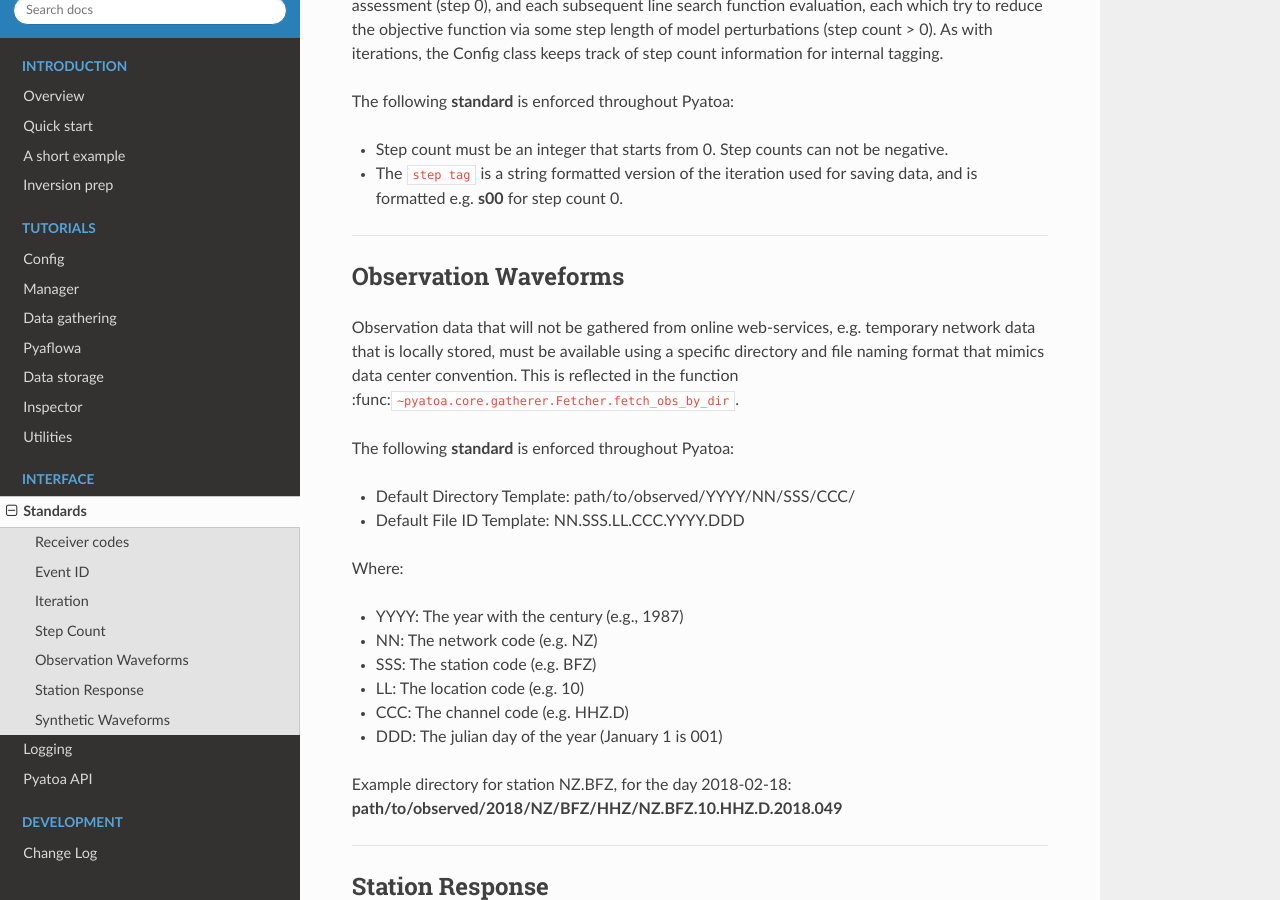
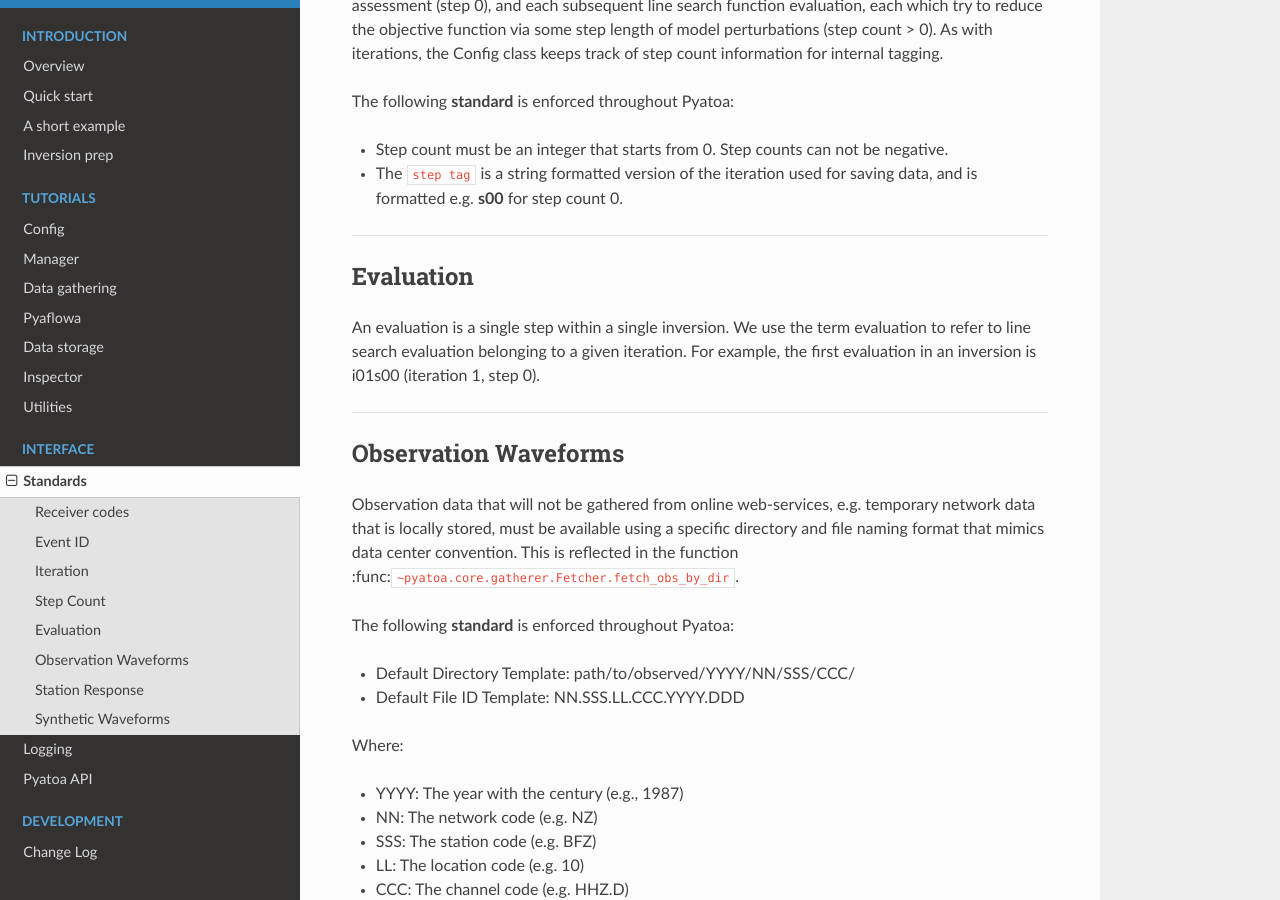
Before and after one commit to adjtomo/pyatoa, a Sphinx documentation site: the page built from pyatoa/docs/standards.rst, in a window 1280 px wide and 900 px high, scrolled down 2150 px. Built offline with Sphinx 7.4.7 and the Read the Docs theme 2.0.0, drawn with Linux system fonts in a browser that asks for light colours; pages that are not in the unit, such as notebooks, are missing from menus.

Commit message:
added the term evaluation to standards

```diff
--- a/pyatoa/docs/standards.rst
+++ b/pyatoa/docs/standards.rst
@@ -130,6 +130,16 @@ The following **standard** is enforced throughout Pyatoa:
 
 --------------
 
+Evaluation
+----------
+
+An evaluation is a single step within a single inversion. We use the term
+evaluation to refer to line search evaluation belonging to a given iteration.
+For example, the first evaluation in an inversion is i01s00 (iteration 1,
+step 0).
+
+--------------
+
 Observation Waveforms
 ---------------------
 
```
